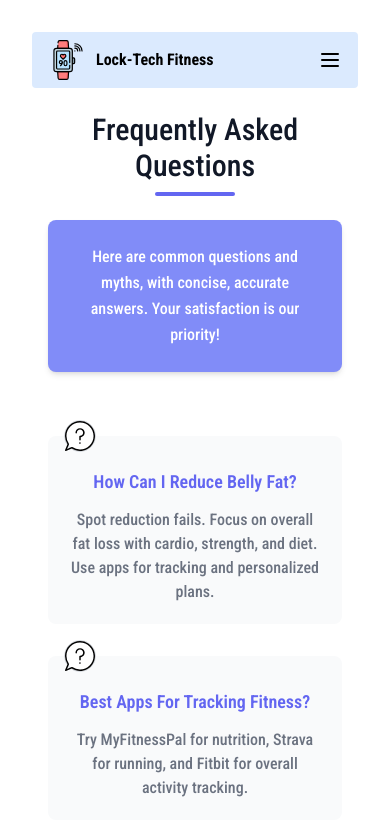
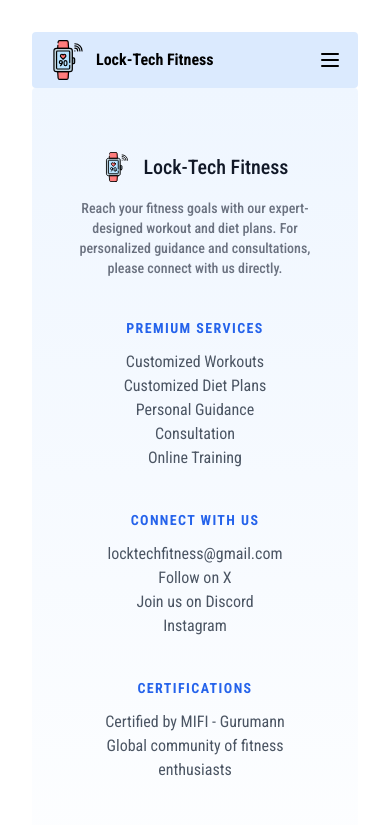
Before and after one commit to Anubhav990/Lock-TechFitness, a React (Vite) app: page /FAQ in a window 390 px wide. Shown: the top 825 px of the page. Built offline with nearby package versions, Linux system fonts and the light colour scheme; no server answers.

Commit message:
final changes made

```diff
--- a/src/components/FAQ.jsx
+++ b/src/components/FAQ.jsx
@@ -3,7 +3,7 @@ import { faqCards } from '../data/faqcards';
 
 function FAQ({ iconFaq = faqIcon }) {
     return (
-        <div className="bg-white py-6 sm:py-8 lg:py-12">
+        <div className="bg-white py-6 sm:py-8 lg:py-12 hidden md:block">
             <div className="mx-auto max-w-screen-2xl px-4 md:px-8">
                 {/* text - start */}
                 <div className="mb-10 md:mb-20">
```
